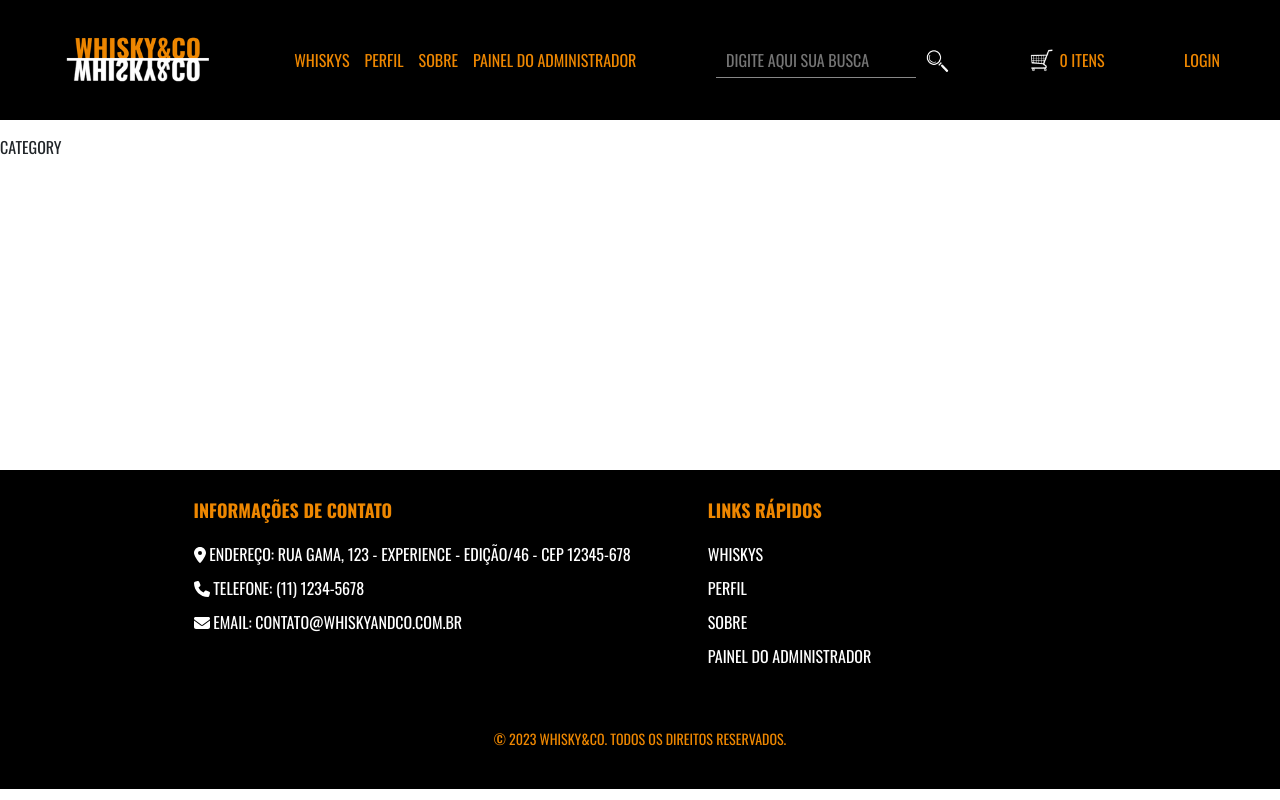
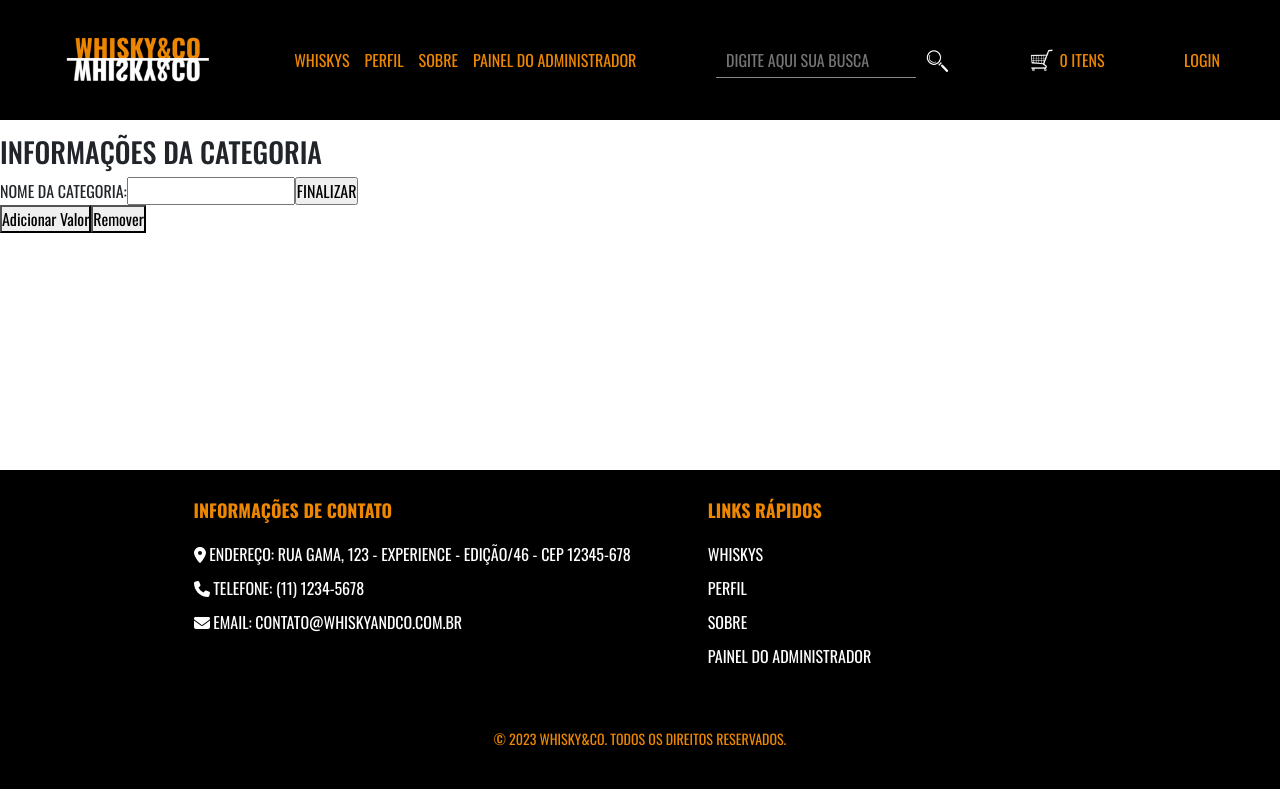
Before and after one commit to Silvio-Arem/whiskyAndCo, a React (Create React App) app: page /admin/categories/new in a window 1280 px wide. Built offline with nearby package versions, Linux system fonts and the light colour scheme.

Commit message:
changed Product interface and updated Pages (img -> picture). Data.js updated.

```diff
--- a/src/Pages/CategoryAdmin/index.tsx
+++ b/src/Pages/CategoryAdmin/index.tsx
@@ -1,7 +1,113 @@
-import React from 'react';
+import React, { useEffect, useState } from 'react';
+import { useLocation, useNavigate } from 'react-router-dom';
+import { categories } from '../../data';
+import { ICategory } from '../../interfaces';
 
 export default function Category() {
+
+  const { state } = useLocation();
+  const navigate = useNavigate();
+
+  const [ updatedItem, setUpdatedItem ] = useState (true);
+  const [ updateValue, setUpdateValue ] = useState (false);
+  const [ catValue, setCatValue ] = useState ("");
+  const [ catName, setCatName ] = useState("");
+  const [ categoryValues, setCategoryValues ] = useState <string[]> ([]);
+
+  const formHandler = async (e: React.FormEvent<HTMLFormElement>) => {
+    try {
+      e.preventDefault();
+      setUpdatedItem(true);
+      const category = {catName, categoryValues};
+      const requestOptions = {
+        method: 'POST',
+        headers: { 'Content-Type': 'application/json' },
+        body: JSON.stringify(category)
+      };
+      const res = await fetch("http://localhost:4000/category", requestOptions);
+      navigate(-1);
+    } catch (error) {
+
+    }
+  }
+
+  const removeCategory = (id: number) => {
+    console.log(id);
+  }
+
+  const addCatValue = () => {
+    if(updateValue && catValue !== "") {
+      const items = [...categoryValues, catValue];
+      setCategoryValues(items);
+      setUpdateValue(false);
+      setCatValue("");
+    }
+    else {
+      setUpdateValue(true);
+    }
+  }
+
+  useEffect(() => {
+    if(state) {
+      const item = categories[state.id-1]
+      setCatName(item.name);
+      setCategoryValues(item.categoryValues);
+    }
+    else {
+      setUpdatedItem(false);
+    }
+  }, []);
+
   return (
-    <div>Category</div>
+    <section>
+      <h3>Informações da Categoria</h3>
+      {
+        updatedItem
+        ? (
+          <>
+            <p>ID da Categoria:</p>
+            <p>{state?.id}</p>
+            <p>Nome da Categoria:</p>
+            <p>{catName}</p>
+            <p>Valores Associados:</p>
+            <ul>
+              {
+                categoryValues
+                .map((item, index) =>
+                  <li key={index}>
+                    {item}
+                  </li>
+                )
+              }
+            </ul>
+            <button onClick={() => setUpdatedItem(!updatedItem)}>Atualizar</button>
+          </>
+        )
+        : (
+          <form onSubmit={(e) => formHandler(e)}>
+            <label htmlFor="name">Nome da Categoria:</label>
+            <input type="text" value={catName} onChange={(e) => setCatName(e.target.value)} />
+            {
+              categoryValues.map((item, index) =>
+                <div key={index}>
+                  <p>{item}</p>
+                  <button onClick={(e) => setCategoryValues(categoryValues.filter((item, i) => i !== index))}>
+                    Remover Valor
+                  </button>
+                </div>
+              )
+            }
+            <input type="submit" value="Finalizar"/>
+          </form>
+        )
+      }
+      {updateValue && <input type="text" value={catValue} onChange={(e) => setCatValue(e.target.value)}/> }
+      {!updatedItem &&
+        <button onClick={() => addCatValue()} disabled={updateValue && catValue === ""}>
+          {updateValue ? "Salvar Valor" : "Adicionar Valor"}
+        </button>
+      }
+      <button onClick={() => removeCategory(state.id)}>Remover</button>
+    </section>
   )
 }
--- a/src/Pages/Order/index.tsx
+++ b/src/Pages/Order/index.tsx
@@ -28,7 +28,7 @@ export default function Order () {
           )
         }
       </article>
-    <p>Total da compra: {currentOrder.totalPrice}</p>
+    <p>Total da compra: {currentOrder.amount}</p>
     </section>
   )
 }
--- a/src/Pages/Product/index.tsx
+++ b/src/Pages/Product/index.tsx
@@ -18,7 +18,7 @@ export default function Product() {
         <ProductSection className="Products">
           <div key={selectedProduct.id} className="products__cards">
             <div>
-            <img src={selectedProduct.img} alt={selectedProduct.name} />
+            <img src={selectedProduct.picture} alt={selectedProduct.name} />
             </div>
             <div className="products__cards-body">
               <h5>{selectedProduct.name}</h5>
--- a/src/Pages/ProductAdmin/index.tsx
+++ b/src/Pages/ProductAdmin/index.tsx
@@ -12,14 +12,14 @@ export default function ProductAdmin() {
     id: 0,
     name: "",
     category: "",
-    img: "",
+    picture: "",
     price: 0,
     description: "",
   });
 
   useEffect(() => {
     if(state) {
-      setProduct(products[state.id--]);
+      setProduct(products[state.id-1]);
     }
     else {
       setUpdatedItem(false);
@@ -45,7 +45,7 @@ export default function ProductAdmin() {
       {
         updatedItem
         ? (
-          <div>
+          <>
             <p>ID do Produto:</p>
             <p>{product.id}</p>
             <p>Nome do Produto:</p>
@@ -53,13 +53,13 @@ export default function ProductAdmin() {
             <p>Categoria do Produto:</p>
             <p>{product.category}</p>
             <p>Imagens:</p>
-            <p>{product.img}</p>
+            <p>{product.picture}</p>
             <p>Preço do Produto:</p>
             <p>{product.price}</p>
             <p>Descrição do Produto:</p>
             <p>{product.description}</p>
-            <button onClick={() => setUpdatedItem(!updatedItem)}>Atualizar Dados</button>
-          </div>
+            <button onClick={() => setUpdatedItem(!updatedItem)}>Atualizar</button>
+          </>
         )
         : (
         <form onSubmit={(e) => formHandler(e)}>
@@ -68,7 +68,7 @@ export default function ProductAdmin() {
           <label htmlFor="email">Categoria do Produto:</label>
           <input type="text" value={product.category} onChange={(e) => handleValues(e)} />
           <label htmlFor="cpf">Imagens:</label>
-          <input type="text" value={product.img} onChange={(e) => handleValues(e)} />
+          <input type="text" value={product.picture} onChange={(e) => handleValues(e)} />
           <label htmlFor="address">Preço do Produto:</label>
           <input type="text" value={product.price} onChange={(e) => handleValues(e)} />
           <label htmlFor="description">Descrição do Produto:</label>
@@ -81,7 +81,7 @@ export default function ProductAdmin() {
           <input type="submit" value="Salvar" />
         </form>
       )}
-      <button onClick={() => removeProduct(product.id)}>Excluir</button>
+      <button onClick={() => removeProduct(product.id)}>Remover</button>
     </section>
   )
 }
--- a/src/Pages/Products/index.tsx
+++ b/src/Pages/Products/index.tsx
@@ -75,7 +75,7 @@ export default function Products() {
       <ProductsContainer className="Products">
         {filteredProducts.map((item: IProduct) => (
           <div key={item.id} className="products__cards">
-            <img src={item.img} alt={item.name} />
+            <img src={item.picture} alt={item.name} />
             <div className="products__cards-body">
               <h5>{item.name}</h5>
               <p>R$ {item.price}</p>
--- a/src/Pages/UserAdmin/index.tsx
+++ b/src/Pages/UserAdmin/index.tsx
@@ -14,6 +14,7 @@ export default function UserAdmin() {
     name: "",
     email: "",
     cpf: "",
+    password: "",
     address: "",
     isAdmin: false,
     userOrders: []
@@ -64,7 +65,7 @@ export default function UserAdmin() {
           <p>{user.address}</p>
           <p>Tipo do Usuário:</p>
           <p>{user.isAdmin ? "Administrador": "Cliente"}</p>
-          <button onClick={() => setUpdatedItem(!updatedItem)}>Atualizar Dados</button>
+          <button onClick={() => setUpdatedItem(!updatedItem)}>Atualizar</button>
         </div>
         )
         : (
@@ -77,12 +78,12 @@ export default function UserAdmin() {
           <input type="text" value={user.cpf} onChange={(e) => handleValues(e)} />
           <label htmlFor="address">Endereço do Usuário:</label>
           <input type="text" value={user.address} onChange={(e) => handleValues(e)} />
-          <label htmlFor="isAdmin">Tipo do Usuário:</label>
+          <label htmlFor="isAdmin">Usuário Administrador:</label>
           <input type="checkbox" checked={user.isAdmin} onChange={(e) => handleValues(e)} />
           <input type="submit" value="Salvar" />
         </form>
       )}
-      <button onClick={() => removeUser(user.id)}>Excluir</button>
+      <button onClick={() => removeUser(user.id)}>Remover</button>
     </section>
   )
 }
--- a/src/data.js
+++ b/src/data.js
@@ -1,31 +1,31 @@
 
 export const users = [
-  {"id":1,"name":"Trefor Balentyne","email":"tbalentyne0@twitpic.com","cpf":"532-51-0651","address":"69093 Jay Point", "isAdmin": false, "userOrders" : [1, 2]},
-  {"id":2,"name":"Lucina Ovenell","email":"lovenell1@hp.com","cpf":"247-94-2389","address":"115 Armistice Center", "isAdmin": false, "userOrders" : []},
-  {"id":3,"name":"Barnie Hoyland","email":"bhoyland2@macromedia.com","cpf":"315-35-7863","address":"65610 Coolidge Junction", "isAdmin": false, "userOrders" : []},
-  {"id":4,"name":"Leandra Coslett","email":"lcoslett3@parallels.com","cpf":"806-48-1053","address":"919 7th Drive", "isAdmin": true, "userOrders" : []},
-  {"id":5,"name":"Filberto Pleaden","email":"fpleaden4@trellian.com","cpf":"746-48-1758","address":"7 Sunnyside Trail", "isAdmin": false, "userOrders" : []},
-  {"id":6,"name":"Ruthy Tretwell","email":"rtretwell5@comsenz.com","cpf":"882-78-6865","address":"268 Jay Junction", "isAdmin": false, "userOrders" : []},
-  {"id":7,"name":"Ambrosi Sparshutt","email":"asparshutt6@rambler.ru","cpf":"589-74-1802","address":"76 Leroy Center", "isAdmin": false, "userOrders" : []},
-  {"id":8,"name":"Hakeem Mc Faul","email":"hmc7@mapy.cz","cpf":"283-08-0305","address":"479 Sullivan Crossing", "isAdmin": false, "userOrders" : []},
-  {"id":9,"name":"Joel Bromehed","email":"jbromehed8@etsy.com","cpf":"573-72-4332","address":"7 Ruskin Crossing", "isAdmin": false, "userOrders" : []},
-  {"id":10,"name":"Charmine Johanssen","email":"cjohanssen9@about.com","cpf":"447-93-6389","address":"4506 Charing Cross Hill", "isAdmin": true, "userOrders" : []},
+  {id:1,name:"Trefor Balentyne", password: "", email:"tbalentyne0@twitpic.com",cpf:"532-51-0651",address:"69093 Jay Point", isAdmin: false, userOrders : [1, 2]},
+  {id:2,name:"Lucina Ovenell",password: "", email:"lovenell1@hp.com",cpf:"247-94-2389",address:"115 Armistice Center", isAdmin: false, userOrders : []},
+  {id:3,name:"Barnie Hoyland",password: "", email:"bhoyland2@macromedia.com",cpf:"315-35-7863",address:"65610 Coolidge Junction", isAdmin: false, userOrders : []},
+  {id:4,name:"Leandra Coslett",password: "", email:"lcoslett3@parallels.com",cpf:"806-48-1053",address:"919 7th Drive", isAdmin: true, userOrders : []},
+  {id:5,name:"Filberto Pleaden",password: "", email:"fpleaden4@trellian.com",cpf:"746-48-1758",address:"7 Sunnyside Trail", isAdmin: false, userOrders : []},
+  {id:6,name:"Ruthy Tretwell",password: "", email:"rtretwell5@comsenz.com",cpf:"882-78-6865",address:"268 Jay Junction", isAdmin: false, userOrders : []},
+  {id:7,name:"Ambrosi Sparshutt",password: "", email:"asparshutt6@rambler.ru",cpf:"589-74-1802",address:"76 Leroy Center", isAdmin: false, userOrders : []},
+  {id:8,name:"Hakeem Mc Faul",password: "", email:"hmc7@mapy.cz",cpf:"283-08-0305",address:"479 Sullivan Crossing", isAdmin: false, userOrders : []},
+  {id:9,name:"Joel Bromehed",password: "", email:"jbromehed8@etsy.com",cpf:"573-72-4332",address:"7 Ruskin Crossing", isAdmin: false, userOrders : []},
+  {id:10,name:"Charmine Johanssen",password: "", email:"cjohanssen9@about.com",cpf:"447-93-6389",address:"4506 Charing Cross Hill", isAdmin: true, userOrders : []},
 ];
 
 export const products = [
-  { "id": 1, "name": "Whiskey Woodford Reserve 750ml", "category": "Tennessee Whiskey", "img": "", "price": 185.91, "description": "Woodford Reserve é um luxuoso bourbon, cuidadosamente produzido à mão em pequenos lotes na Woodford Reserve Distillery. Tradicional desde 1812, é a destilaria mais antiga dos Estados Unidos. Triplamente destilada e envelhecida sob medida ao longo do tempo em barris de carvalho branco americano. É o unico bourbon do mundo a ter barris criados especificamente para sua produção. O mashbill para Woodford Reserve apresenta uma elevada porcentagem de centeio: 72% do milho, 18% de centeio e 10% de malte." },
-  { "id": 2, "name": "Whisky Suntory Hibiki Harmony 700ml", "category": "Whisky Japonês", "img": "", "price": 632.31, "description": "Luminoso, delicado, de uma transparência que revela complexidade. O Whisky Hibiki Harmony é uma bebida leve com notas de cascas de laranja e chocolate branco que ajuda a torná-lo um whisky sedutor. Ele é formado por grãos e maltes do Japão que ajuda a fazer dele uma bebida que representa estações do país." },
-  { "id": 3, "name": "Bourbon Maker's Mark 700ml", "category": "Bourbon Whiskey", "img": "", "price": 139.90, "description": "O Bourbon Maker's Mark é uma bebida produzida em Loretto, Kentucky, nos Estados Unidos. É conhecido pelo seu processo de produção, que inclui a utilização de milho vermelho, cevada maltada e centeio em sua composição, além de ser envelhecido em barris de carvalho branco americano por seis anos." },
-  { "id": 4, "name": "Bourbon Wild Turkey 101 1L", "category": "Bourbon Whiskey", "img": "", "price": 219.90, "description": "O Bourbon Wild Turkey 101 é uma bebida produzida em Lawrenceburg, Kentucky, nos Estados Unidos. É conhecido pela sua alta graduação alcoólica, que chega a 50,5% em volume, e pelo seu sabor rico em notas de baunilha, caramelo e especiarias." },
-  { "id": 5, "name": "Rye Whiskey Bulleit 750ml", "category": "Rye", "img": "", "price": 149.90, "description": "O Rye Whiskey Bulleit é uma bebida produzida em Lawrenceburg, Kentucky, nos Estados Unidos. É conhecido pelo seu sabor marcante de centeio, que lhe confere notas picantes e terrosas, além de um final seco e persistente. É envelhecido por no mínimo quatro anos em barris de carvalho branco americano." },
+  { id: 1, name: "Whiskey Woodford Reserve 750ml", category: "Tennessee Whiskey", picture: "", price: 185.91, description: "Woodford Reserve é um luxuoso bourbon, cuidadosamente produzido à mão em pequenos lotes na Woodford Reserve Distillery. Tradicional desde 1812, é a destilaria mais antiga dos Estados Unidos. Triplamente destilada e envelhecida sob medida ao longo do tempo em barris de carvalho branco americano. É o unico bourbon do mundo a ter barris criados especificamente para sua produção. O mashbill para Woodford Reserve apresenta uma elevada porcentagem de centeio: 72% do milho, 18% de centeio e 10% de malte." },
+  { id: 2, name: "Whisky Suntory Hibiki Harmony 700ml", category: "Whisky Japonês", picture: "", price: 632.31, description: "Luminoso, delicado, de uma transparência que revela complexidade. O Whisky Hibiki Harmony é uma bebida leve com notas de cascas de laranja e chocolate branco que ajuda a torná-lo um whisky sedutor. Ele é formado por grãos e maltes do Japão que ajuda a fazer dele uma bebida que representa estações do país." },
+  { id: 3, name: "Bourbon Maker's Mark 700ml", category: "Bourbon Whiskey", picture: "", price: 139.90, description: "O Bourbon Maker's Mark é uma bebida produzida em Loretto, Kentucky, nos Estados Unidos. É conhecido pelo seu processo de produção, que inclui a utilização de milho vermelho, cevada maltada e centeio em sua composição, além de ser envelhecido em barris de carvalho branco americano por seis anos." },
+  { id: 4, name: "Bourbon Wild Turkey 101 1L", category: "Bourbon Whiskey", picture: "", price: 219.90, description: "O Bourbon Wild Turkey 101 é uma bebida produzida em Lawrenceburg, Kentucky, nos Estados Unidos. É conhecido pela sua alta graduação alcoólica, que chega a 50,5% em volume, e pelo seu sabor rico em notas de baunilha, caramelo e especiarias." },
+  { id: 5, name: "Rye Whiskey Bulleit 750ml", category: "Rye", picture: "", price: 149.90, description: "O Rye Whiskey Bulleit é uma bebida produzida em Lawrenceburg, Kentucky, nos Estados Unidos. É conhecido pelo seu sabor marcante de centeio, que lhe confere notas picantes e terrosas, além de um final seco e persistente. É envelhecido por no mínimo quatro anos em barris de carvalho branco americano." },
 ];
 
 export const orders = [
-  { id: 1, name: "Trefor Balentyne", productsList: [{ productID: 1, quantity: 2 }, { productID: 2, quantity: 2 }], totalPrice: 1004.13, orderDate: "17-12-2022" },
-  { id: 2, name: "Trefor Balentyne", productsList: [{ productID: 1, quantity: 1 }, { productID: 2, quantity: 2 }], totalPrice: 1450.53, orderDate: "30-07-2022" },
+  { id: 1, name: "Trefor Balentyne", productsList: [{ productID: 1, quantity: 2 }, { productID: 2, quantity: 2 }], amount: 1004.13, orderDate: "17-12-2022" },
+  { id: 2, name: "Trefor Balentyne", productsList: [{ productID: 1, quantity: 1 }, { productID: 2, quantity: 2 }], amount: 1450.53, orderDate: "30-07-2022" },
 ]
 
 export const categories = [
-  {id:1, name: "Tipo", categoryTypes: [ "Whisky Japonês", "Tennesse Whiskey", "Bourbon", "Scotch"]},
-  {id: 2, name: "Marca", categoryTypes: ["Jhonny Walker" , "Chivas", "Jack Daniels", "Ballantine's"]},
+  {id: 1, name: "Tipo", categoryValues: [ "Whisky Japonês", "Tennesse Whiskey", "Bourbon", "Scotch"]},
+  {id: 2, name: "Marca", categoryValues: ["Jhonny Walker" , "Chivas", "Jack Daniels", "Ballantine's"]},
 ];
```
Also changed, not shown: src/interfaces.ts (+4 -4 lines).
